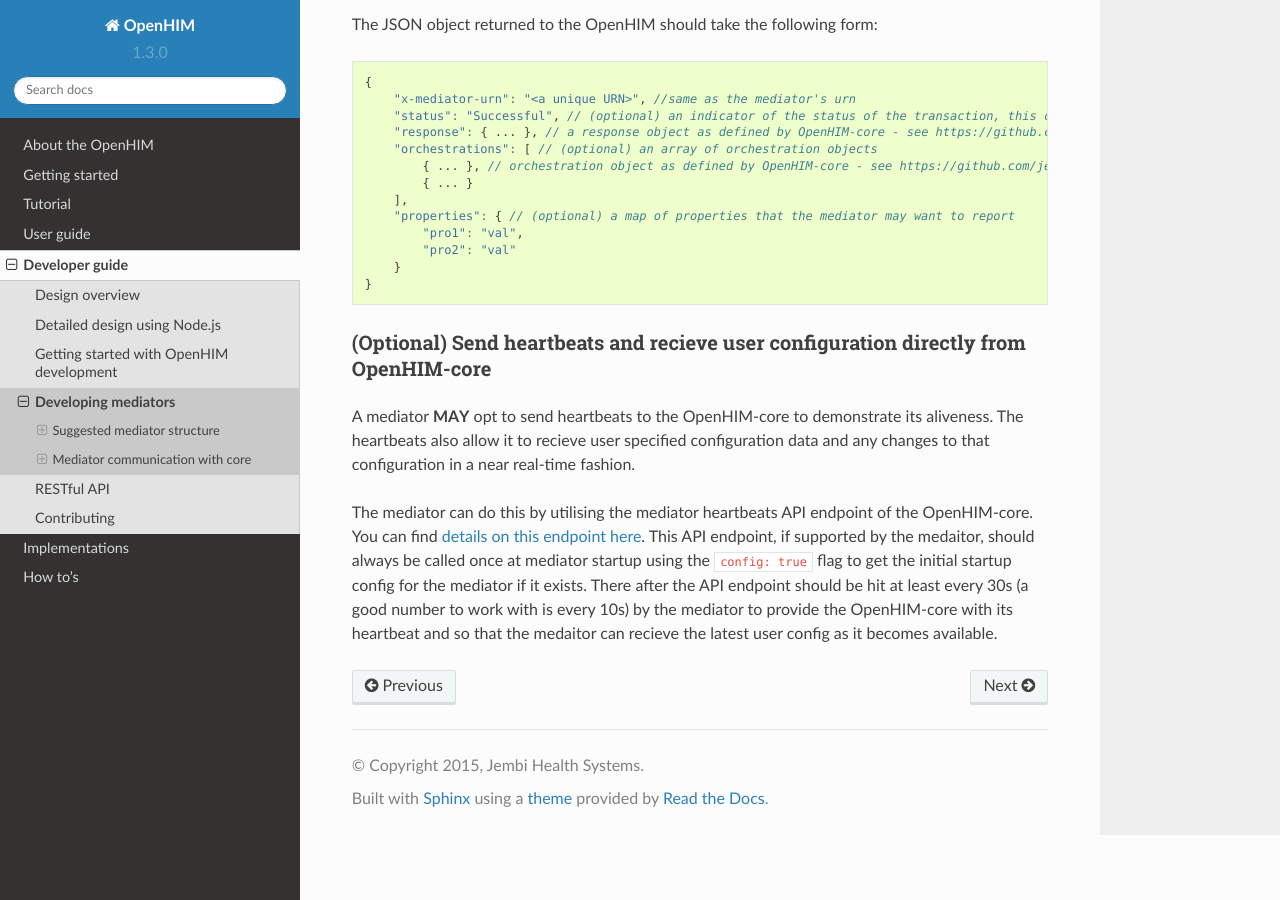
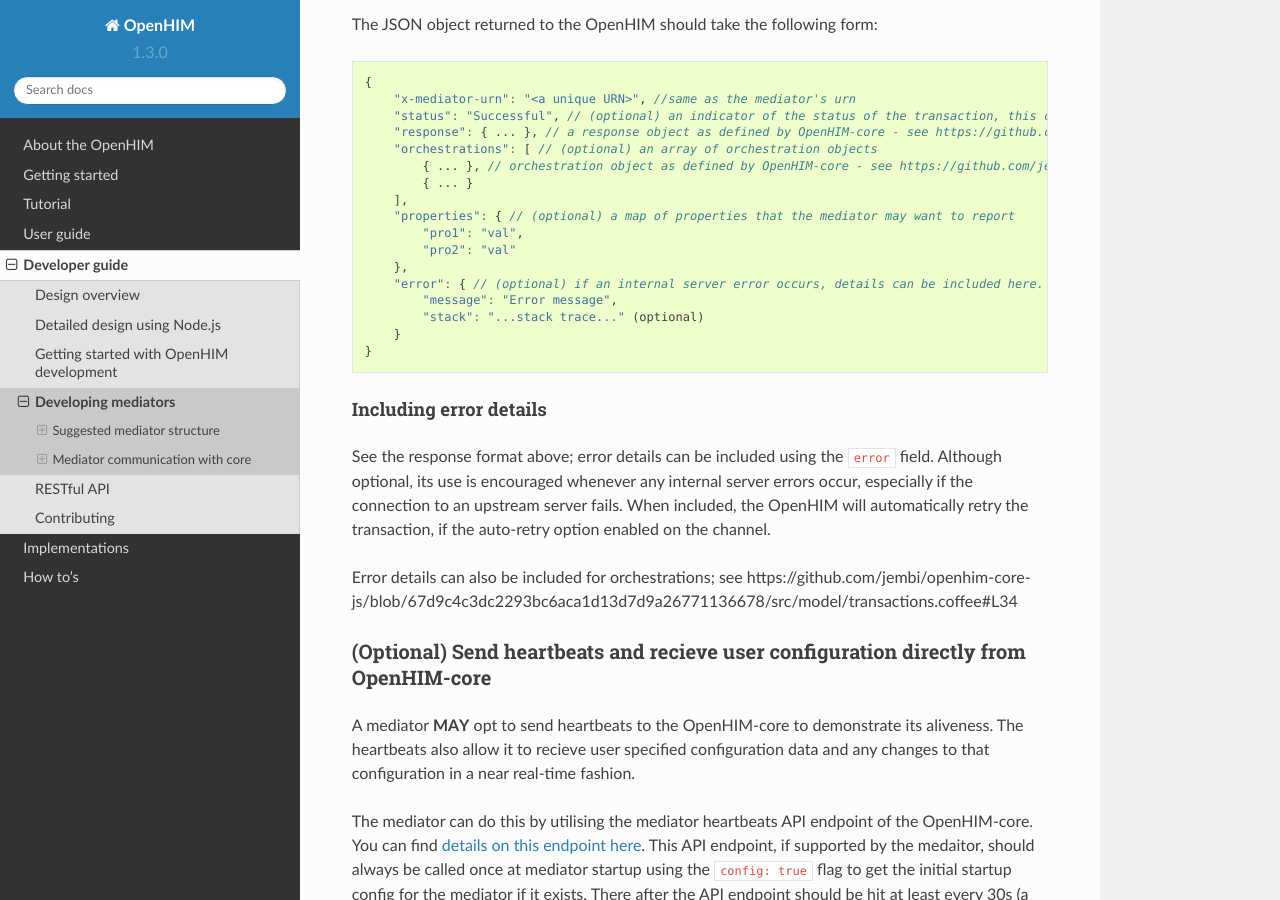
Before and after one commit to jembi/openhim-core-js, a Sphinx documentation site: the page built from docs/dev-guide/mediators.md, in a window 1280 px wide and 900 px high, scrolled down 8097 px. Built offline with Sphinx 7.4.7 and the Read the Docs theme 2.0.0, drawn with Linux system fonts in a browser that asks for light colours.

Commit message:
PR #767: Documentation

````diff
--- a/docs/dev-guide/mediators.md
+++ b/docs/dev-guide/mediators.md
@@ -285,9 +285,19 @@
     "properties": { // (optional) a map of properties that the mediator may want to report
         "pro1": "val",
         "pro2": "val"
+    },
+    "error": { // (optional) if an internal server error occurs, details can be included here. If included the transaction will automatically be retried by the OpenHIM-core, if enabled on the channel.
+        "message": "Error message",
+        "stack": "...stack trace..." (optional)
     }
 }
 ```
+
+#### Including error details
+
+See the response format above; error details can be included using the `error` field. Although optional, its use is encouraged whenever any internal server errors occur, especially if the connection to an upstream server fails. When included, the OpenHIM will automatically retry the transaction, if the auto-retry option enabled on the channel.
+
+Error details can also be included for orchestrations; see https://github.com/jembi/openhim-core-js/blob/67d9c4c3dc2293bc6aca1d13d7d9a26771136678/src/model/transactions.coffee#L34
 
 ### (Optional) Send heartbeats and recieve user configuration directly from OpenHIM-core
 
````
Also changed, not shown: docs/user-guide/basic-config.md (+3 -0 lines), 1 other file.
